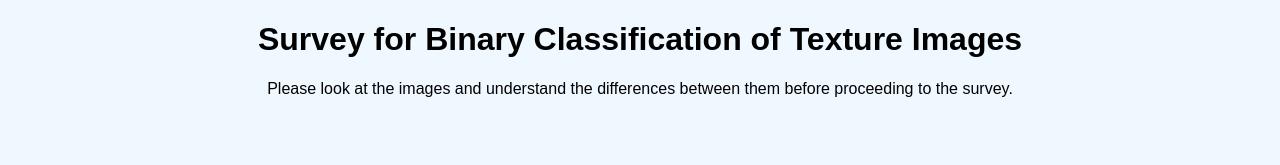
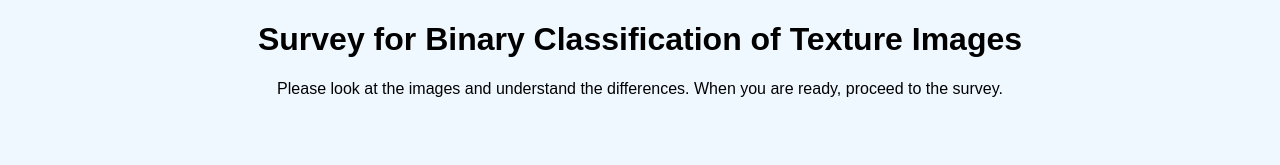
Before and after one commit to rahultejagorantala/Image_Classification_Survey, a website: page firstPage.html in a window 1280 px wide. Shown: the top 165 px of the page. Drawn offline with Linux system fonts and the light colour scheme.

Commit message:
Update firstPage.html

```diff
--- a/firstPage.html
+++ b/firstPage.html
@@ -96,7 +96,7 @@
 </head>
 <body>
   <h1>Survey for Binary Classification of Texture Images</h1>
-  <div class="subtitle">Please look at the images and understand the differences between them before proceeding to the survey.</div>
+  <div class="subtitle">Please look at the images and understand the differences. When you are ready, proceed to the survey.</div>
 
   <div class="container">
     <div class="section" id="section1">
```
